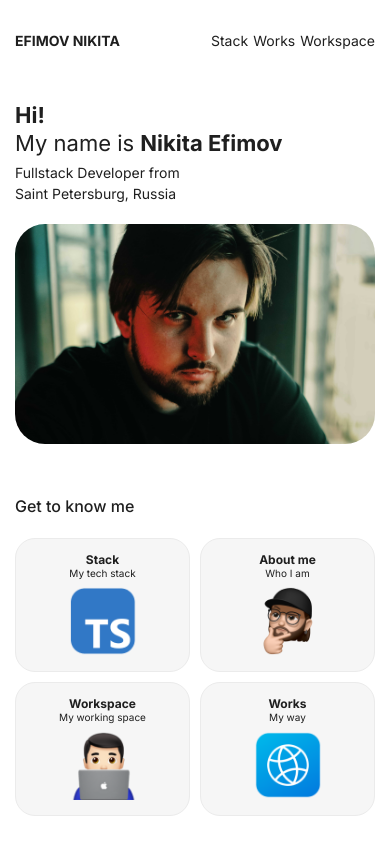
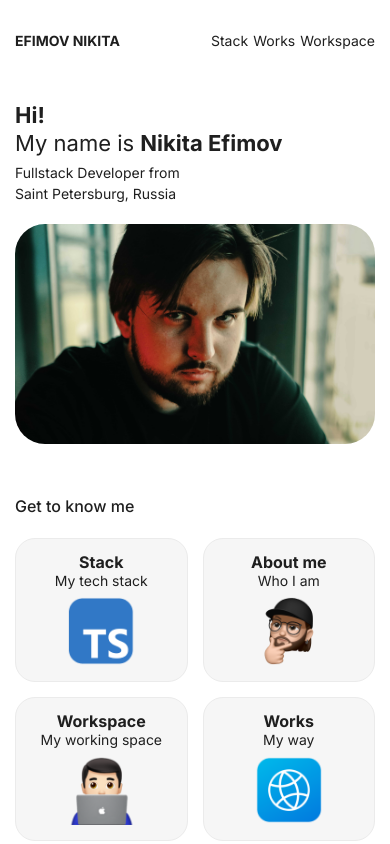
Before and after one commit to IcyKit/personal-website-2.0, a SvelteKit app: page / in a window 390 px wide. Built offline with nearby package versions, Linux system fonts and the light colour scheme.

Commit message:
Feat: Card component has been updated

```diff
--- a/src/routes/components/Card.svelte
+++ b/src/routes/components/Card.svelte
@@ -48,12 +48,7 @@
 
 	@media (max-width: 460px) {
 		h3 {
-			font-size: 12px;
-			line-height: 12px;
-		}
-
-		p {
-			font-size: 10px;
+			line-height: 16px;
 		}
 
 		.title {
--- a/src/routes/components/GetToKnow.svelte
+++ b/src/routes/components/GetToKnow.svelte
@@ -27,7 +27,7 @@
 		display: grid;
 		grid-template-columns: 1fr 1fr 1fr 1fr;
 		justify-items: stretch;
-		gap: 10px;
+		gap: 15px;
 	}
 
 	@media (max-width: 750px) {
```
